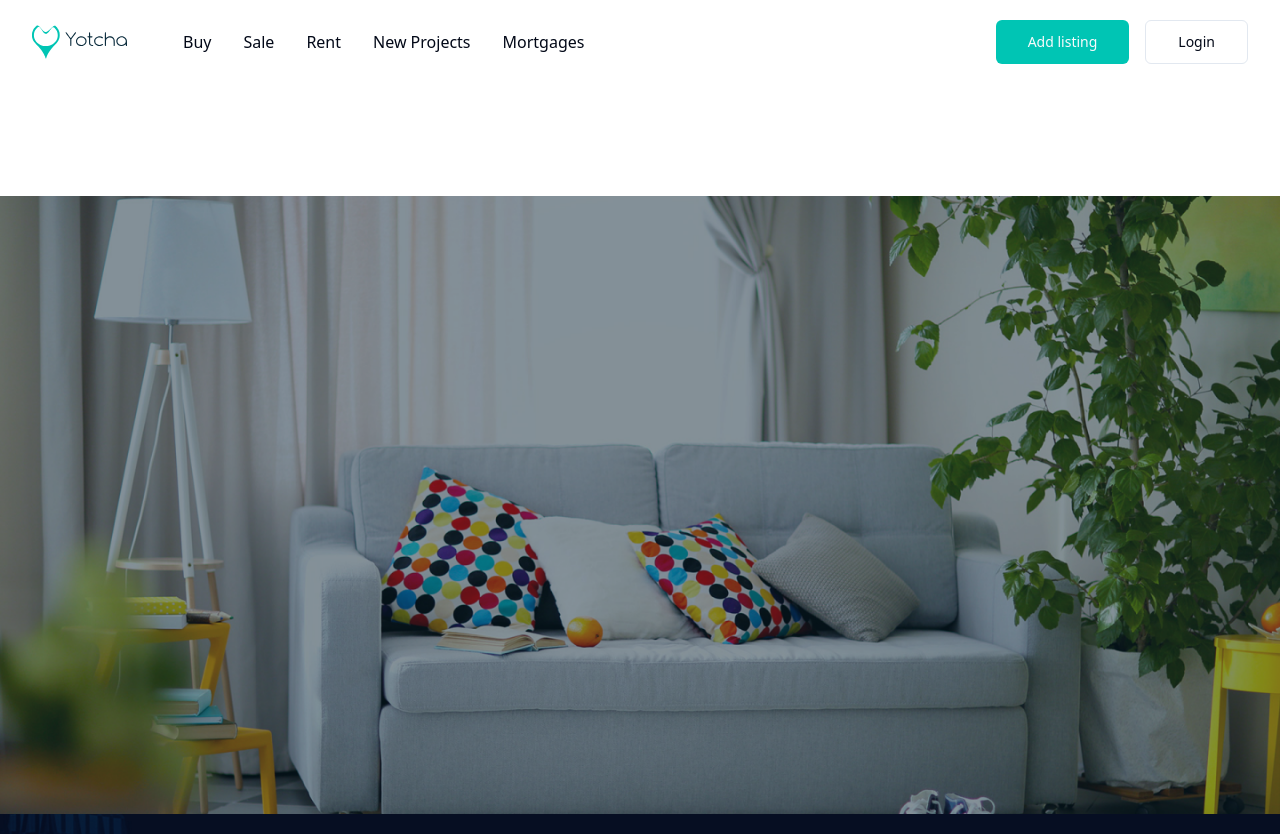
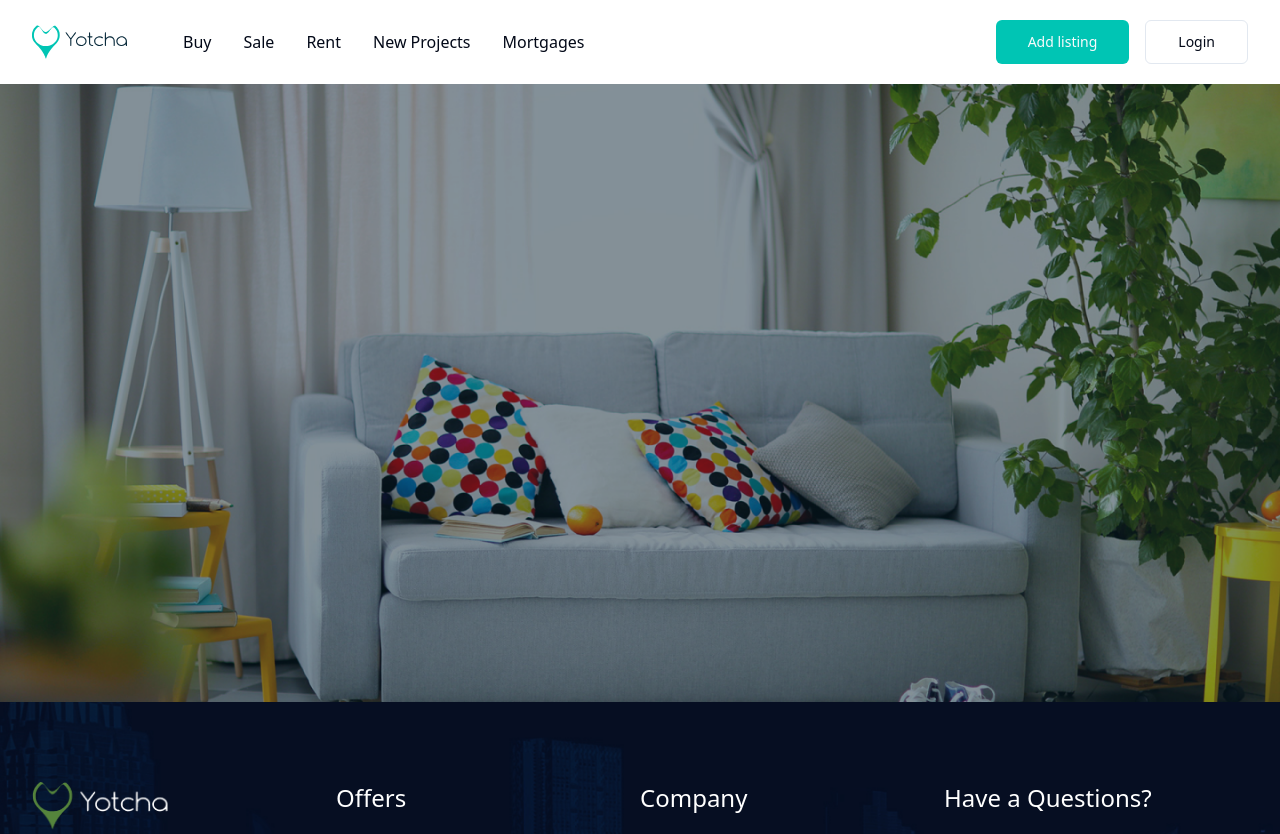
Before and after one commit to prasnaaryal/Yotcha, a Next.js app: page / in a window 1280 px wide. Shown: the top 834 px of the page. Built offline with nearby package versions, Linux system fonts and the light colour scheme.

Commit message:
removed paddingTop from mainlayout

```diff
--- a/src/layouts/MainLayout.tsx
+++ b/src/layouts/MainLayout.tsx
@@ -8,7 +8,7 @@ function MainLayout({ children }: any) {
         <TopBar />
       </div>
 
-      <main className="pt-28">{children}</main>
+      <main>{children}</main>
 
       <div>
         <Footer />
```
